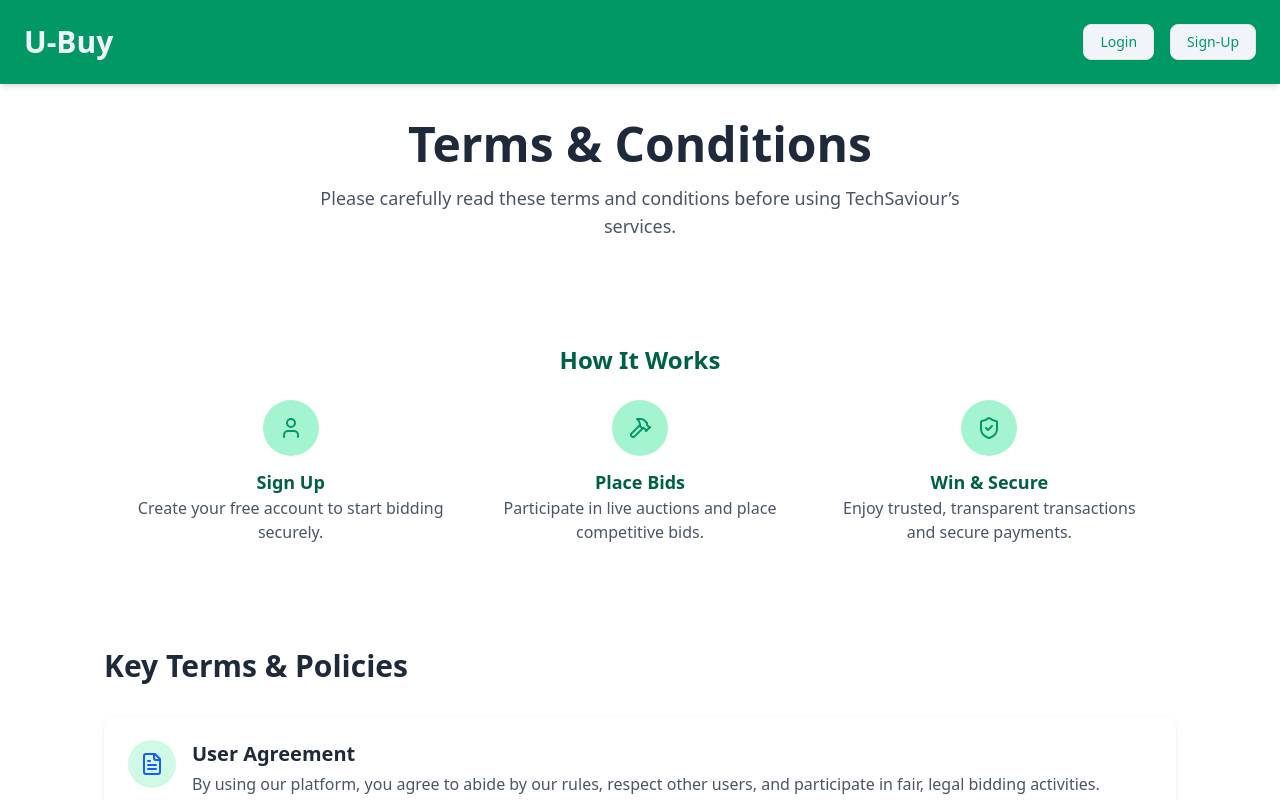
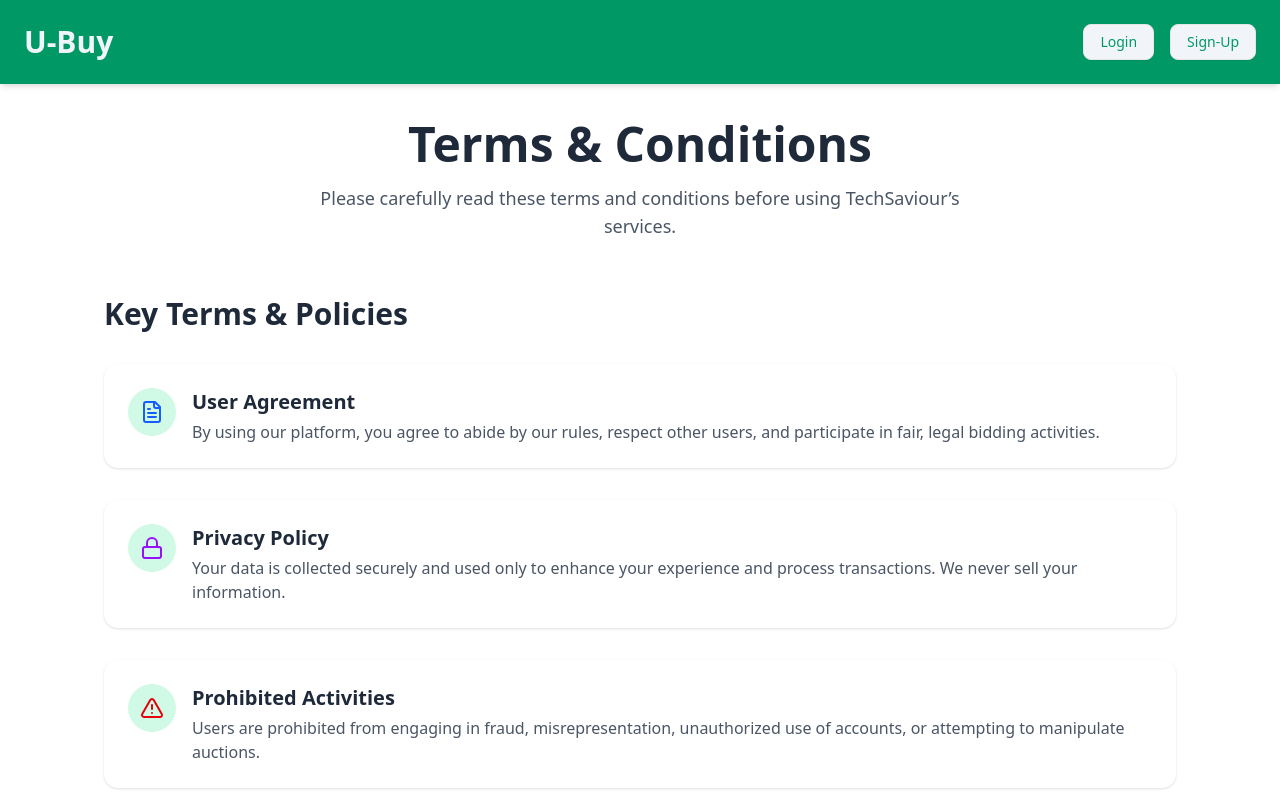
Before and after one commit to Anuj-0-3/Ubuy, a Next.js app: page /terms in a window 1280 px wide. Shown: the top 800 px of the page. Built offline with nearby package versions, Linux system fonts and the light colour scheme; no server answers.

Commit message:
feat: remove "How It Works" section from TermsPage for content simplification

```diff
--- a/src/app/terms/page.tsx
+++ b/src/app/terms/page.tsx
@@ -29,41 +29,6 @@ export default function TermsPage() {
           </p>
         </motion.div>
 
-        {/* How It Works (reuse your section) */}
-        <motion.section
-          initial={{ opacity: 0, y: 30 }}
-          whileInView={{ opacity: 1, y: 0 }}
-          transition={{ duration: 0.6 }}
-          viewport={{ once: true }}
-          className="bg-white py-12 px-6 text-center"
-        >
-          <h2 className="text-2xl font-semibold text-emerald-800 mb-6">How It Works</h2>
-          <div className="grid grid-cols-1 md:grid-cols-3 gap-6">
-            {[
-              {
-                icon: <UserIcon className="text-emerald-600" />,
-                title: "Sign Up",
-                desc: "Create your free account to start bidding securely.",
-              },
-              {
-                icon: <HammerIcon className="text-emerald-600" />,
-                title: "Place Bids",
-                desc: "Participate in live auctions and place competitive bids.",
-              },
-              {
-                icon: <ShieldCheckIcon className="text-emerald-600" />,
-                title: "Win & Secure",
-                desc: "Enjoy trusted, transparent transactions and secure payments.",
-              },
-            ].map((step, index) => (
-              <div key={index} className="flex flex-col items-center">
-                <div className="p-4 bg-emerald-200 rounded-full mb-3">{step.icon}</div>
-                <h3 className="text-lg font-semibold text-emerald-800">{step.title}</h3>
-                <p className="text-gray-600">{step.desc}</p>
-              </div>
-            ))}
-          </div>
-        </motion.section>
 
         {/* Key Policies */}
         <motion.section
```
